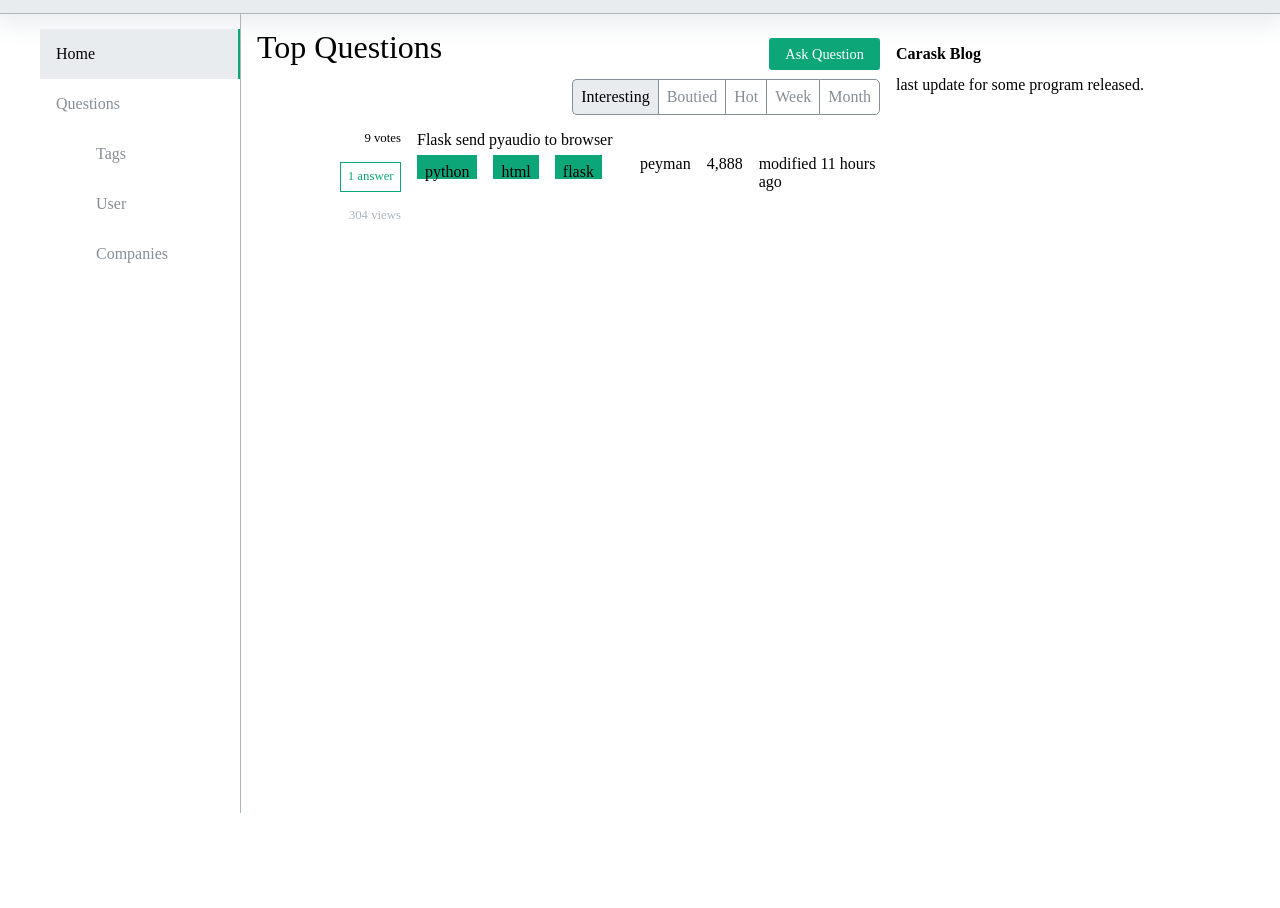
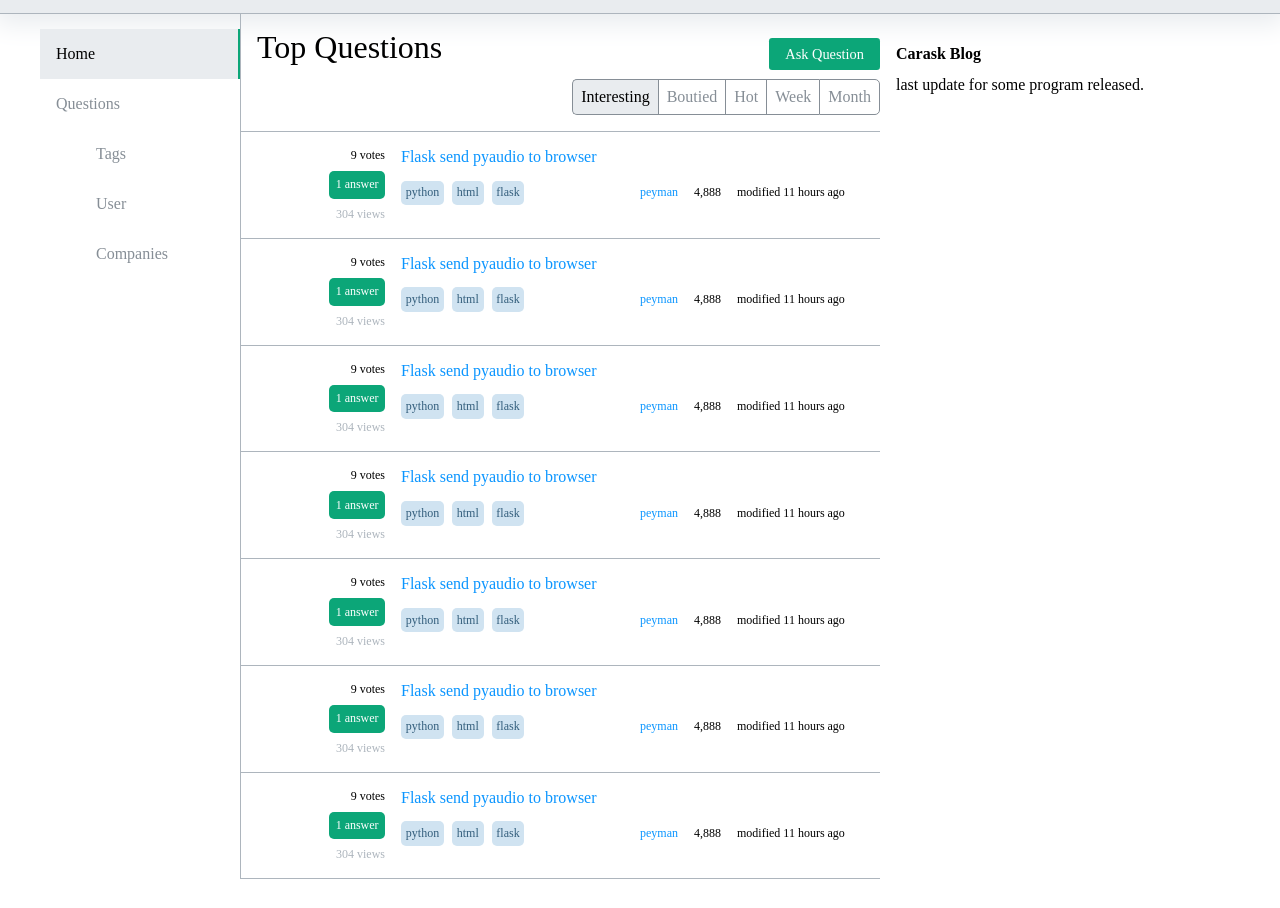
Before and after one commit to pzonouz/mywebsite, a plain HTML site: page index.html in a window 1280 px wide. Shown: the part 67-975 px from the top of the page. Drawn offline with Linux system fonts and the light colour scheme.

Commit message:
structure allmost complete. TODO: blog feed

```diff
--- a/css/style.css
+++ b/css/style.css
@@ -26,6 +26,11 @@
 /* 40.0px/2.50rem */
 :root {
   --main_color: #0ca678;
+  --accent_color_bg: #d0e3f1;
+  --accent_color_bg_tint: #bbccd9;
+  --accent_color: #335e7c;
+  --link_color: #0a95ff;
+  --link_color_shade: #54b5ff;
   --gray_color: #adb5bd;
   --gray_color_more: #868e96;
   --background_grey_color: #e9ecef;
@@ -124,9 +129,9 @@ aside li {
 aside li:hover {
   cursor: pointer;
 }
-section{
+section {
   border-left: 1px solid var(--gray_color);
-    padding-left: 1rem;
+  /* padding-left: 1rem; */
 }
 .active {
   background-color: var(--background_grey_color);
@@ -138,11 +143,13 @@ section{
   grid-template-rows: 2;
   grid-template-columns: 2;
   padding: 1rem 0;
+    border-bottom: 1px solid var(--gray_color);
 }
 .top_questions_title {
   font-size: 2rem;
   grid-row: 1;
   grid-column: 1;
+    padding-left: 1rem;
 }
 .ask_question {
   grid-row: 1;
@@ -189,55 +196,85 @@ section{
   background-color: var(--background_grey_color);
   color: black !important;
 }
-.blog_news_container{
+.blog_news_container {
   margin: 2rem 1rem;
 }
-article h1{
+article h1 {
   font-size: 1rem;
 }
 /* ################# */
 /* ####Questions#### */
 /* ################# */
-.question{
+.question {
   display: grid;
-    grid-template-rows: repeat(2,1.5rem);
+  grid-template-rows: 1rem;
   grid-template-columns: 10rem auto 15rem;
+  grid-auto-rows: 1fr;
+    border-bottom: 1px solid var(--gray_color);
+    padding: 1rem 0;;
 }
-.question_left{
+.question_left {
   display: flex;
   flex-direction: column;
-    gap: 1rem;
-    font-size: 0.8rem;
-    width: 5rem;
+  gap: 0.5rem;
+  font-size: 0.75rem;
+  /* width: 5rem; */
   align-items: end;
   grid-column: 1;
-    grid-row: 1/2;
+  grid-row: 1 / 3;
   justify-self: end;
   padding-right: 1rem;
 }
-.question_left .answers{
-    border: 1px solid var(--main_color);
+.question_left .answers {
   padding: 0.4rem 0.4rem;
-    color: var(--main_color);
+  color: white;
+  background-color: var(--main_color);
+  border-radius: 5px;
 }
-.question_left .views{
+.question_left .views {
   color: var(--gray_color);
 }
-.question_tags{
-    grid-row:2;
+.question_tags {
+  grid-row: 2;
   grid-column: 2;
+  align-self: center;
   display: flex;
   flex-direction: row;
-    gap: 1rem;
+  gap: 0.5rem;
 }
-.question_tag{
-    padding:0.5rem 0.5rem;
-    background-color: var(--main_color)
+.question_tag {
+  padding: 0.3rem 0.3rem;
+  background-color: var(--accent_color_bg);
+  color: var(--accent_color);
+  font-size: 0.75rem;
+  border-radius: 5px;
 }
-.author{
+.question_tag:hover{
+    background-color: var(--accent_color_bg_tint);
+    cursor: pointer;
+}
+.author {
   grid-column: 3;
   grid-row: 2;
   display: flex;
   flex-direction: row;
-    gap:1rem;
+  gap: 1rem;
+    font-size: 0.75rem;
+    align-self: center;
 }
+.author div:first-child{
+    color: var(--link_color);
+}
+.author div:first-child:hover{
+    color: var(--link_color_shade);
+    cursor: pointer;
+}
+.question_title {
+  grid-row: 1;
+  grid-column: 2;
+  color: var(--link_color);
+}
+.question_title:hover {
+    color:var(--link_color_shade);
+    cursor: pointer;
+}
--- a/index.html
+++ b/index.html
@@ -108,6 +108,132 @@
           </div>
         </div>
       </div>
+      <div class="questions">
+        <div class="question">
+          <div class="question_left">
+            <div class="votes">9 votes</div>
+            <div class="answers">1 answer</div>
+            <div class="views">304 views</div>
+          </div>
+          <div class="question_title">Flask send pyaudio to browser</div>
+          <div class="question_tags">
+            <div class="question_tag">python</div>
+            <div class="question_tag">html</div>
+            <div class="question_tag">flask</div>
+          </div>
+
+          <div class="author">
+            <div class="author_link">peyman</div>
+            <div class="author_score">4,888</div>
+            <div class="question_history">modified 11 hours ago</div>
+          </div>
+        </div>
+      </div>
+      <div class="questions">
+        <div class="question">
+          <div class="question_left">
+            <div class="votes">9 votes</div>
+            <div class="answers">1 answer</div>
+            <div class="views">304 views</div>
+          </div>
+          <div class="question_title">Flask send pyaudio to browser</div>
+          <div class="question_tags">
+            <div class="question_tag">python</div>
+            <div class="question_tag">html</div>
+            <div class="question_tag">flask</div>
+          </div>
+
+          <div class="author">
+            <div class="author_link">peyman</div>
+            <div class="author_score">4,888</div>
+            <div class="question_history">modified 11 hours ago</div>
+          </div>
+        </div>
+      </div>
+      <div class="questions">
+        <div class="question">
+          <div class="question_left">
+            <div class="votes">9 votes</div>
+            <div class="answers">1 answer</div>
+            <div class="views">304 views</div>
+          </div>
+          <div class="question_title">Flask send pyaudio to browser</div>
+          <div class="question_tags">
+            <div class="question_tag">python</div>
+            <div class="question_tag">html</div>
+            <div class="question_tag">flask</div>
+          </div>
+
+          <div class="author">
+            <div class="author_link">peyman</div>
+            <div class="author_score">4,888</div>
+            <div class="question_history">modified 11 hours ago</div>
+          </div>
+        </div>
+      </div>
+      <div class="questions">
+        <div class="question">
+          <div class="question_left">
+            <div class="votes">9 votes</div>
+            <div class="answers">1 answer</div>
+            <div class="views">304 views</div>
+          </div>
+          <div class="question_title">Flask send pyaudio to browser</div>
+          <div class="question_tags">
+            <div class="question_tag">python</div>
+            <div class="question_tag">html</div>
+            <div class="question_tag">flask</div>
+          </div>
+
+          <div class="author">
+            <div class="author_link">peyman</div>
+            <div class="author_score">4,888</div>
+            <div class="question_history">modified 11 hours ago</div>
+          </div>
+        </div>
+      </div>
+      <div class="questions">
+        <div class="question">
+          <div class="question_left">
+            <div class="votes">9 votes</div>
+            <div class="answers">1 answer</div>
+            <div class="views">304 views</div>
+          </div>
+          <div class="question_title">Flask send pyaudio to browser</div>
+          <div class="question_tags">
+            <div class="question_tag">python</div>
+            <div class="question_tag">html</div>
+            <div class="question_tag">flask</div>
+          </div>
+
+          <div class="author">
+            <div class="author_link">peyman</div>
+            <div class="author_score">4,888</div>
+            <div class="question_history">modified 11 hours ago</div>
+          </div>
+        </div>
+      </div>
+      <div class="questions">
+        <div class="question">
+          <div class="question_left">
+            <div class="votes">9 votes</div>
+            <div class="answers">1 answer</div>
+            <div class="views">304 views</div>
+          </div>
+          <div class="question_title">Flask send pyaudio to browser</div>
+          <div class="question_tags">
+            <div class="question_tag">python</div>
+            <div class="question_tag">html</div>
+            <div class="question_tag">flask</div>
+          </div>
+
+          <div class="author">
+            <div class="author_link">peyman</div>
+            <div class="author_score">4,888</div>
+            <div class="question_history">modified 11 hours ago</div>
+          </div>
+        </div>
+      </div>
     </section>
     <article>
       <div class="blog_news_container">
```
Lines whose indentation alone changed are shown as unchanged.
